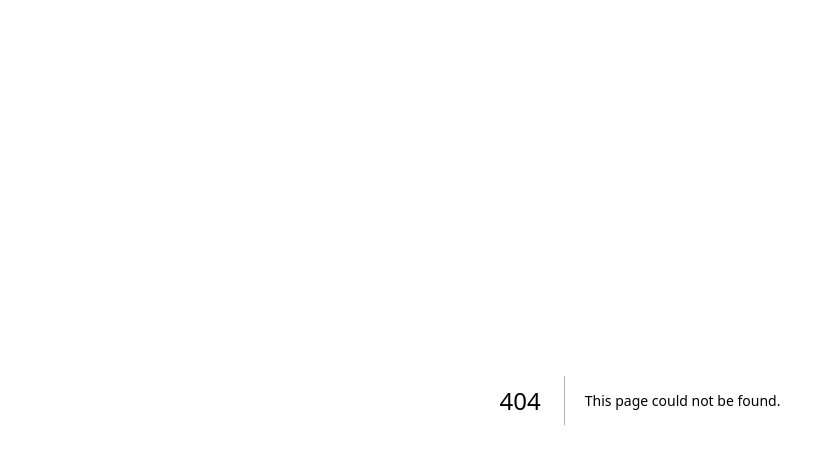
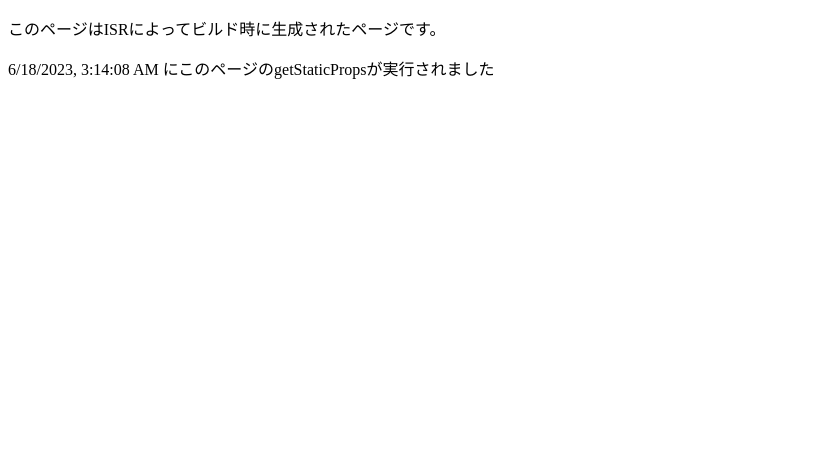
Before and after one commit to mimunojun/reactnextjs, a Next.js app in the folder next-sample2/: page /isr in a window 1280 px wide. Before the commit this address had no page. Shown: the top 464 px of the page, without its empty margins (0-835 px from the left). Built offline with nearby package versions, Linux system fonts and the light colour scheme.

Commit message:
next ISR

```diff
--- /dev/null
+++ b/next-sample2/pages/isr.tsx
@@ -0,0 +1,43 @@
+import { GetStaticPaths, NextPage, GetStaticProps } from 'next'
+import Head from 'next/head'
+import { useRouter } from 'next/router'
+
+type ISRProps = {
+    message: string
+}
+
+const ISR: NextPage<ISRProps> = (props) => {
+    const { message } = props
+    const router = useRouter()
+
+    if (router.isFallback) {
+        return <div>Loading...</div>
+    }
+
+    return (
+        <div>
+            <Head>
+                <title>Create ISR App</title>
+                <link rel="icon" href="/favicon.ico" />
+            </Head>
+            <main>
+                <p>このページはISRによってビルド時に生成されたページです。</p>
+                <p>{message}</p>
+            </main>
+        </div>
+    )
+}
+
+export const getStaticProps: GetStaticProps<ISRProps> = async (context) => {
+    const timestamp = new Date().toLocaleString()
+    const message = `${timestamp} にこのページのgetStaticPropsが実行されました`
+
+    return {
+        props: {
+            message,
+        },
+        revalidate: 10,
+    }
+}
+
+export default ISR
```
